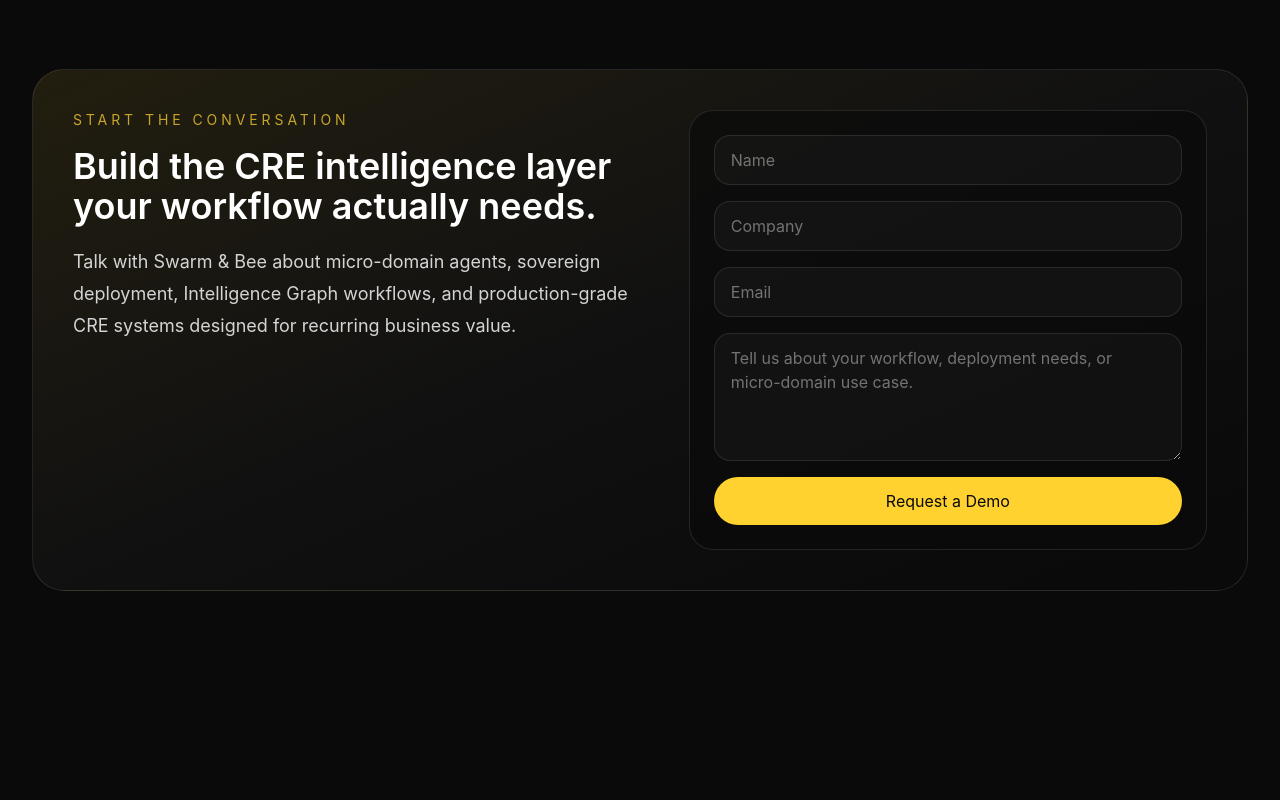
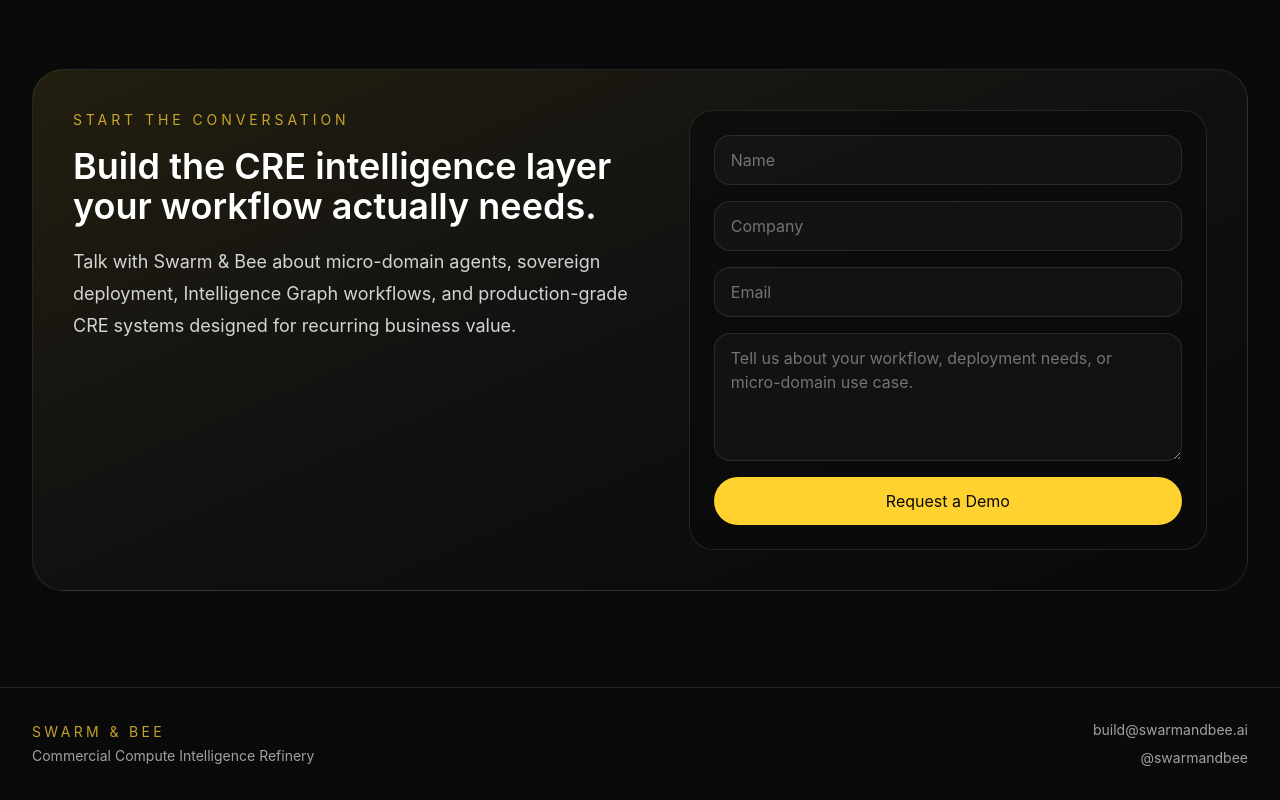
Before and after one commit to SudoSuOps/swarm-micro-agents-cre-site, a React (Vite) app: page / in a window 1280 px wide. Shown: the part 8036-8836 px from the top of the page. Before the commit the page ends 8723 px from the top, so only its background shows below. Built offline with nearby package versions, Linux system fonts and the light colour scheme.

Commit message:
Add footer with email and X handle

```diff
--- a/src/App.jsx
+++ b/src/App.jsx
@@ -614,6 +614,29 @@
           </div>
         </section>
       </main>
+
+      <footer className="border-t border-white/10 bg-neutral-950/90">
+        <div className="mx-auto flex max-w-7xl flex-col gap-4 px-6 py-8 text-sm text-neutral-400 md:flex-row md:items-center md:justify-between lg:px-8">
+          <div>
+            <div className="text-sm uppercase tracking-[0.24em] text-amber-300/75">Swarm & Bee</div>
+            <div className="mt-1">Commercial Compute Intelligence Refinery</div>
+          </div>
+
+          <div className="flex flex-col gap-2 md:items-end">
+            <a href="mailto:build@swarmandbee.ai" className="transition hover:text-white">
+              build@swarmandbee.ai
+            </a>
+            <a
+              href="https://x.com/swarmandbee"
+              target="_blank"
+              rel="noreferrer"
+              className="transition hover:text-white"
+            >
+              @swarmandbee
+            </a>
+          </div>
+        </div>
+      </footer>
     </div>
   );
 }
```
